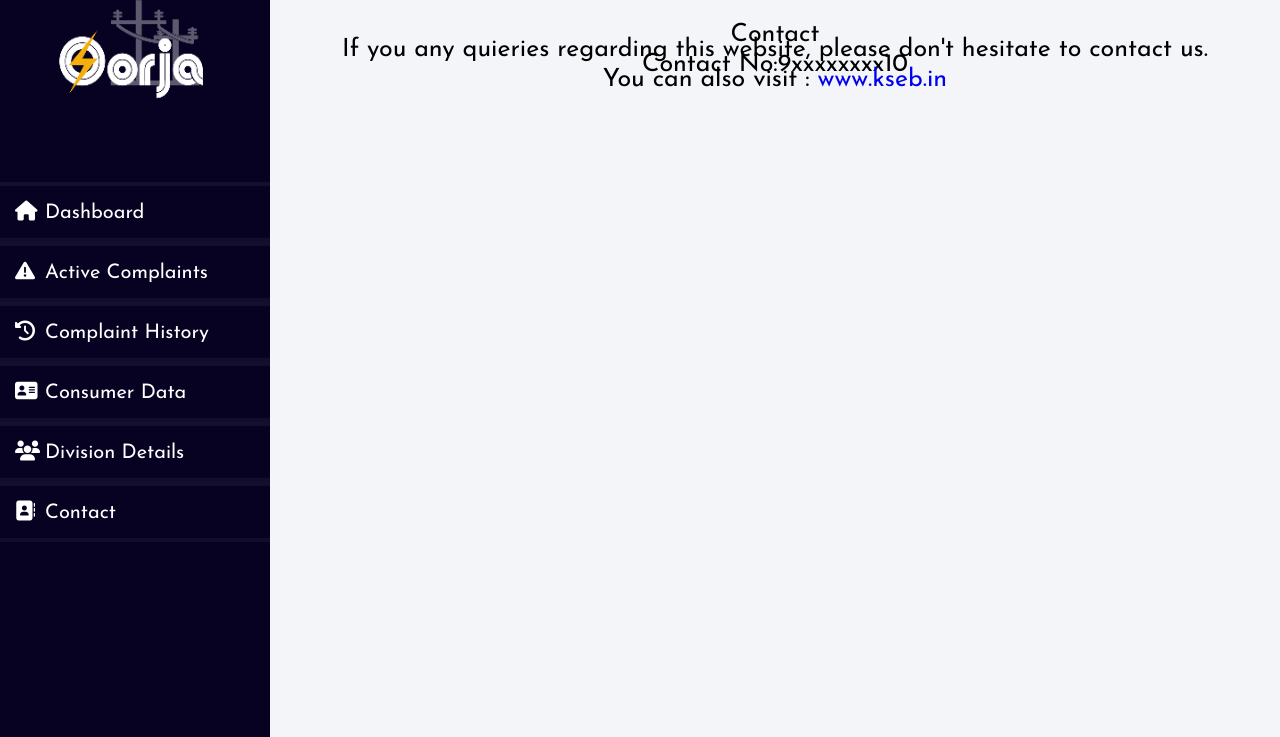
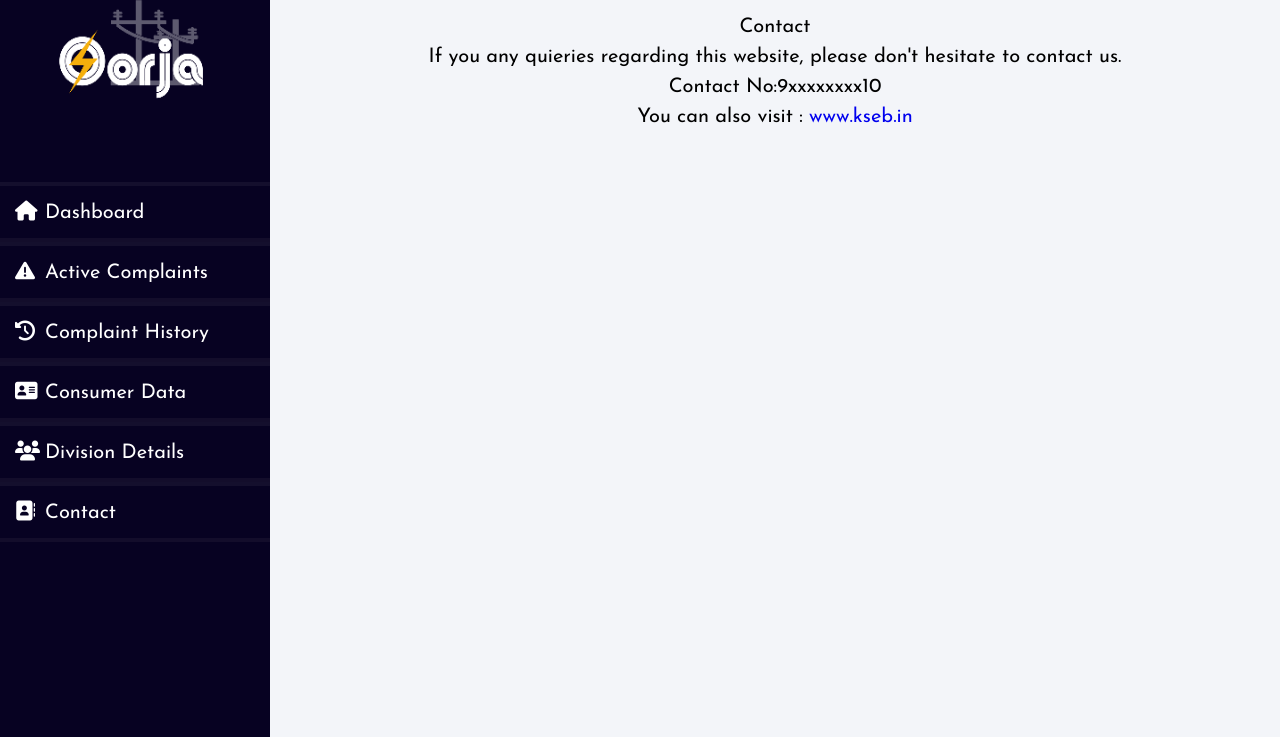
Before and after one commit to Aryabb29/Aryabb29.github.io, a plain HTML site: page contact.html in a window 1280 px wide. Shown: the part 63-800 px from the top of the page. Drawn offline with Linux system fonts and the light colour scheme.

Commit message:
Add files via upload

```diff
--- a/contact.html
+++ b/contact.html
@@ -95,11 +95,11 @@
         .wrapper .main_content .info{
           margin: 10px;
           color: #000000;
-          line-height: 15px;
+          line-height: 30px;
           position: relative;
-          font-size: 25px;
+          font-size: 20px;
           text-align: center;
-          padding: 20px;
+          padding: 5px;
         }
 
 
@@ -130,13 +130,13 @@
           <p>
             If you any quieries regarding this website,
             please don't hesitate to contact us. </p>
-          <p></p>
-          <p></p>
-          <p></p>
+          <p> </p>
+          <p> </p>
+          <p> </p>
           <p>Contact No:9xxxxxxxx10</p>
-          <p></p>
-          <p></p>
-          <p></p>
+          <p> </p>
+          <p> </p>
+          <p> </p>
 
            <p> You can also visit : <a href="http://kseb.in/index.php?lang=en">www.kseb.in</a></p>
             </div>
```
